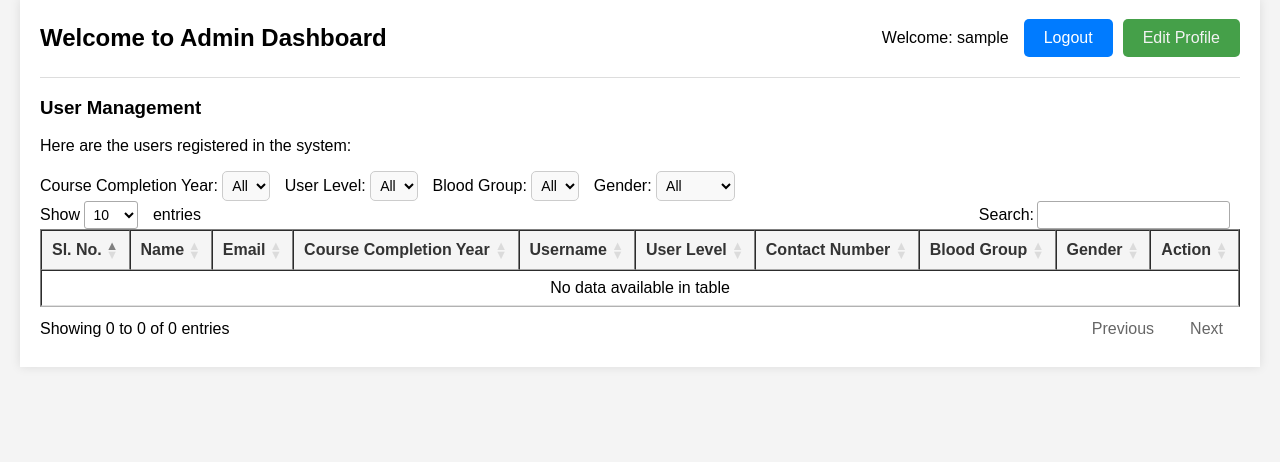
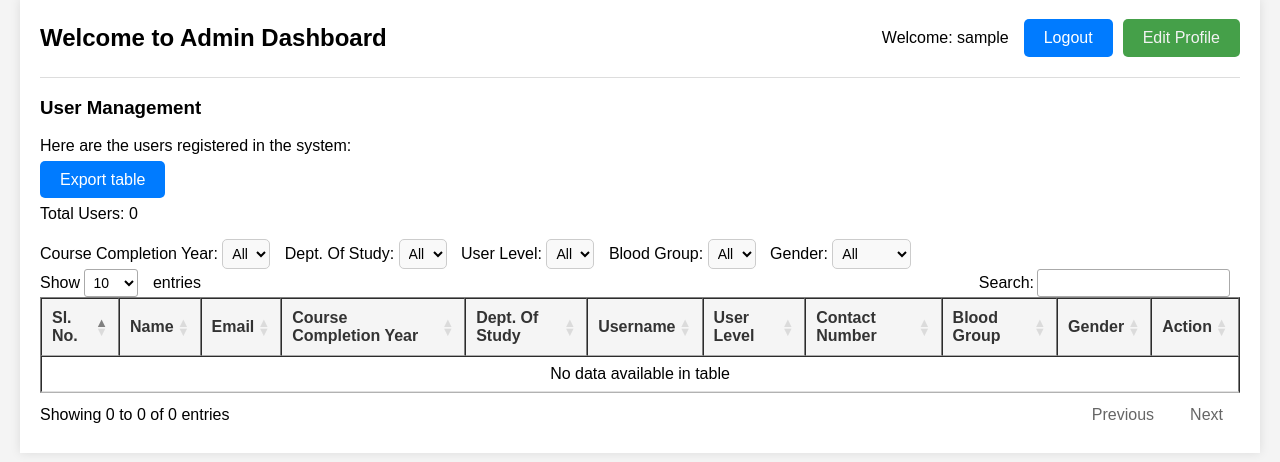
Before and after one commit to akshaj-s-anand/kgpt, a PHP site: page /dashboard.php in a window 1280 px wide. Shown: the part 21-483 px from the top of the page. Run offline with PHP 8.4, Linux system fonts and the light colour scheme; the visitor is signed in with stand-in values (Sample User, id 1); data that the repository does not hold is empty; some libraries are stand-ins or nearby versions.

Commit message:
csv added

```diff
--- a/assets/css/style.css
+++ b/assets/css/style.css
@@ -245,3 +245,6 @@ select:focus, input:focus {
     border-color: #007BFF;
     background-color: #fff;
 }
+/* #filter-department_of_study option{
+    text-transform: uppercase;
+} */
--- a/dashboard.php
+++ b/dashboard.php
@@ -25,9 +25,11 @@ $userLevelLabel = isset($userLevelLabels[$userlevel]) ? $userLevelLabels[$userle
 $stmt = $pdo->prepare("SELECT * FROM usermanagement_user");
 $stmt->execute();
 $users = $stmt->fetchAll(PDO::FETCH_ASSOC);
+$total_users = count($users); // Count total number of users
 
 // Fetch unique filter values
 $course_completion_years = array_unique(array_column($users, 'course_completion_year'));
+$departments_of_study = array_unique(array_column($users, 'department_of_study')); // Fetch unique departments of study
 $userlevels = array_unique(array_column($users, 'userlevel'));
 $blood_groups = array_unique(array_column($users, 'blood_group'));
 ?>
@@ -56,6 +58,9 @@ $blood_groups = array_unique(array_column($users, 'blood_group'));
         <div class="content">
             <h3>User Management</h3>
             <p>Here are the users registered in the system:</p>
+            <a href="export.php" class="logout-btn">Export table</a>
+            <p>Total Users: <?php echo $total_users; ?></p> <!-- Display total number of users -->
+
 
             <div>
                 <label for="filter-course_completion_year">Course Completion Year: </label>
@@ -63,6 +68,14 @@ $blood_groups = array_unique(array_column($users, 'blood_group'));
                     <option value="">All</option>
                     <?php foreach ($course_completion_years as $year) : ?>
                         <option value="<?php echo $year; ?>"><?php echo $year; ?></option>
+                    <?php endforeach; ?>
+                </select>
+
+                <label for="filter-department_of_study">Dept. Of Study: </label>
+                <select id="filter-department_of_study">
+                    <option value="">All</option>
+                    <?php foreach ($departments_of_study as $department) : ?>
+                        <option value="<?php echo $department; ?>"><?php echo $department; ?></option>
                     <?php endforeach; ?>
                 </select>
 
@@ -98,6 +111,7 @@ $blood_groups = array_unique(array_column($users, 'blood_group'));
                         <th>Name</th>
                         <th>Email</th>
                         <th>Course Completion Year</th>
+                        <th>Dept. Of Study</th>
                         <th>Username</th>
                         <th>User Level</th>
                         <th>Contact Number</th>
@@ -113,6 +127,7 @@ $blood_groups = array_unique(array_column($users, 'blood_group'));
                             <td><?php echo $user['name']; ?></td>
                             <td><?php echo $user['email']; ?></td>
                             <td><?php echo $user['course_completion_year']; ?></td>
+                            <td><?php echo $user['department_of_study']; ?></td>
                             <td><?php echo $user['username']; ?></td>
                             <td><?php echo $user['userlevel']; ?></td>
                             <td><?php echo $user['contact_number']; ?></td>
@@ -140,18 +155,46 @@ $blood_groups = array_unique(array_column($users, 'blood_group'));
         $(document).ready(function() {
             var table = $('#userTable').DataTable();
 
-            $('#filter-course_completion_year, #filter-userlevel, #filter-blood_group, #filter-gender').on('change', function() {
+            $('#filter-course_completion_year, #filter-department_of_study, #filter-userlevel, #filter-blood_group, #filter-gender').on('change', function() {
                 var course_completion_year = $('#filter-course_completion_year').val();
+                var department_of_study = $('#filter-department_of_study').val();
                 var userlevel = $('#filter-userlevel').val();
                 var blood_group = $('#filter-blood_group').val();
                 var gender = $('#filter-gender').val();
 
                 table.column(3).search(course_completion_year).draw();
-                table.column(5).search(userlevel).draw();
-                table.column(7).search(blood_group).draw();
-                table.column(8).search(gender).draw();
+                table.column(4).search(department_of_study).draw();
+                table.column(6).search(userlevel).draw();
+                table.column(8).search(blood_group).draw();
+                table.column(9).search(gender).draw();
             });
         });
-    </script>
+    </script><script>
+    $(document).ready(function() {
+        var table = $('#userTable').DataTable();
+
+        $('#filter-course_completion_year, #filter-department_of_study, #filter-userlevel, #filter-blood_group, #filter-gender').on('change', function() {
+            var course_completion_year = $('#filter-course_completion_year').val();
+            var department_of_study = $('#filter-department_of_study').val();
+            var userlevel = $('#filter-userlevel').val();
+            var blood_group = $('#filter-blood_group').val();
+            var gender = $('#filter-gender').val();
+
+            table.column(3).search(course_completion_year).draw();
+            table.column(4).search(department_of_study).draw();
+            table.column(6).search(userlevel).draw();
+            table.column(8).search(blood_group).draw();
+            table.column(9).search(gender).draw();
+
+            var exportUrl = 'export.php?course_completion_year=' + course_completion_year +
+                            '&department_of_study=' + department_of_study +
+                            '&userlevel=' + userlevel +
+                            '&blood_group=' + blood_group +
+                            '&gender=' + gender;
+            $('#export-btn').attr('href', exportUrl);
+        });
+    });
+</script>
+
 </body>
 </html>
```
Also changed, not shown: export.php (added, +56 -0 lines).
